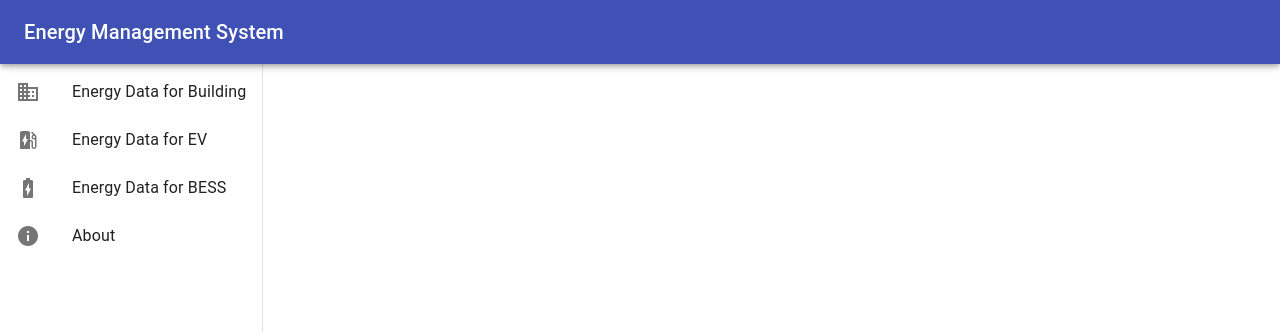
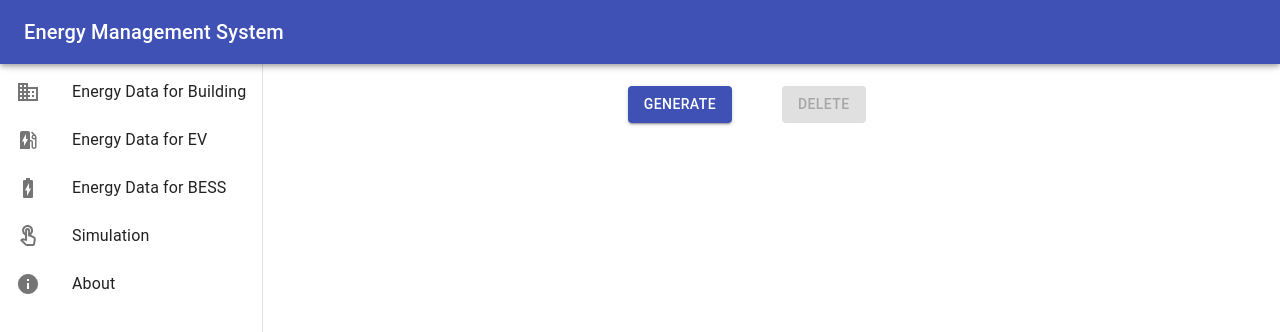
Before and after one commit to Team-AC/EMS-App, a React (Create React App) app: page /Simulation in a window 1280 px wide. Shown: the top 332 px of the page. Built offline with nearby package versions, Linux system fonts and the light colour scheme.

Commit message:
Removed unecessary "import" code, added Simulation

```diff
--- a/src/About.js
+++ b/src/About.js
@@ -1,6 +1,6 @@
 export default () => {
     return(
-        <div style = {{textAlign: "center", marginTop: "70px"}}>
+        <div style = {{marginTop: "70px"}}>
             <h2>About Us</h2>
             <p>
                 Skol
--- a/src/App.js
+++ b/src/App.js
@@ -1,13 +1,13 @@
-
 import { Grid } from '@material-ui/core';
 import React from 'react';
 import './App.css';
 import Home from './components/Home';
-import Footer from './components/Footer';
 import NavDrawer from './components/NavDrawer';
 import Header from './components/Header';
 import { BrowserRouter as Router, Switch, Route, Link } from "react-router-dom";
 import About from './About';
+import Simulation from './components/Simulation';
+
 
 export default () => (
   <div className="App">
@@ -24,10 +24,9 @@ export default () => (
             </Grid>
             <Grid item xs={10}>
               <Switch>
-                <Route exact path = "/Home">
-                  <Home/>
-                </Route>
-                <Route path = "/About" component={About}/>
+                <Route path="/Home" component={Home}></Route>
+                <Route path="/Simulation" component={Simulation}/>
+                <Route path="/About" component={About}/>
               </Switch>
             </Grid>
           </Router>
--- a/src/components/NavDrawer.js
+++ b/src/components/NavDrawer.js
@@ -1,7 +1,6 @@
 import { Drawer, List, ListItem, ListItemIcon, ListItemText } from '@material-ui/core';
-import { BatteryChargingFull, Business, EvStation, Inbox, Info } from '@material-ui/icons';
+import { BatteryChargingFull, Business, EvStation, Inbox, Info, TouchAppOutlined } from '@material-ui/icons';
 import {Link} from "react-router-dom";
-import About from '../About';
 
 
 export default () => (
@@ -26,6 +25,12 @@ export default () => (
         </ListItemIcon>
         <ListItemText primary="Energy Data for BESS"/>
       </ListItem>
+      <ListItem button component={Link} to="/Simulation">
+        <ListItemIcon>
+          <TouchAppOutlined/>
+        </ListItemIcon>
+        <ListItemText primary ="Simulation"/>
+      </ListItem>
       <ListItem button component ={Link} to="/About">
         <ListItemIcon>
           <Info/>
--- /dev/null
+++ b/src/components/Simulation.js
@@ -0,0 +1,21 @@
+import { makeStyles, useTheme} from '@material-ui/core/styles'
+import {Button} from '@material-ui/core';
+
+
+export default () => {
+  const theme = useTheme();
+
+  return(
+    <div style={{marginTop:"70px"}}>
+      <Button variant = "contained" color="primary">Generate</Button>
+      <Button
+        variant = "contained"
+        color="secondary"
+        disabled
+        style = {{marginLeft:"50px"}}
+      >
+        Delete
+      </Button>
+    </div>
+  )
+}
```
